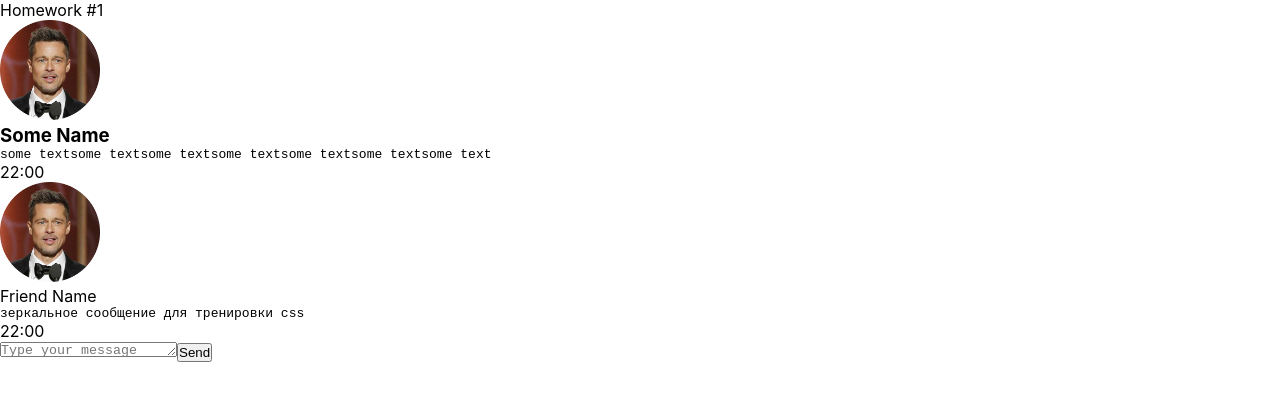
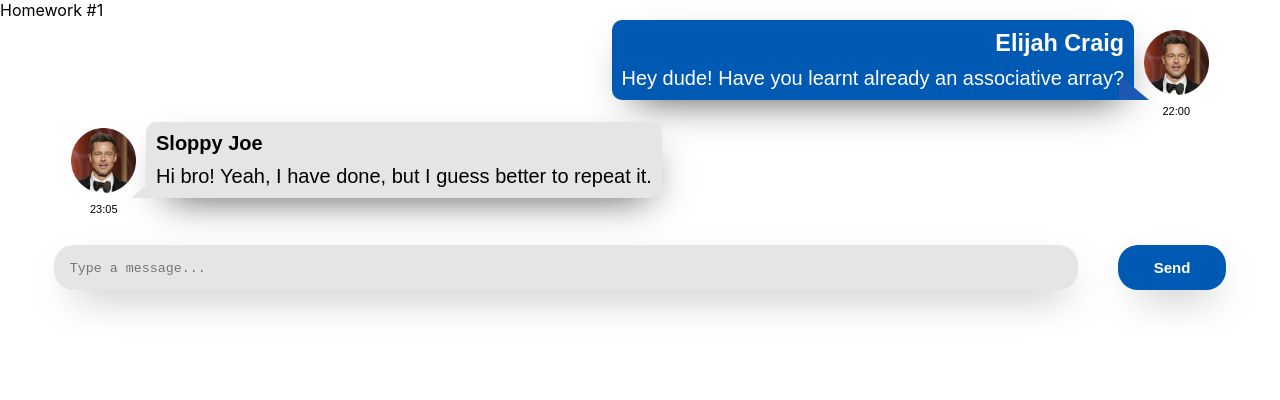
Before and after one commit to VladTomchuk/homeworks_since_sprint_2, a React (Create React App) app: page / in a window 1280 px wide. Shown: the top 400 px of the page. Built offline with nearby package versions, Linux system fonts and the light colour scheme.

Commit message:
Styled components for hmw1.

```diff
--- a/src/s2-homeworks/hw01/HW1.tsx
+++ b/src/s2-homeworks/hw01/HW1.tsx
@@ -35,10 +35,10 @@ export const message0: MessageType = {
     id: 0,
     user: {
         avatar: avatar, // можно менять
-        name: 'Some Name',  // можно менять
+        name: 'Elijah Craig',  // можно менять
     },
     message: {
-        text: 'some textsome textsome textsome textsome textsome textsome text', // можно менять
+        text: 'Hey dude! Have you learnt already an associative array?', // можно менять
         time: '22:00', // можно менять
     },
 }
@@ -46,22 +46,23 @@ export const friendMessage0: MessageType = {
     id: 100,
     user: {
         avatar: avatar, // можно менять
-        name: 'Friend Name', // можно менять
+        name: 'Sloppy Joe', // можно менять
     },
     message: {
-        text: 'зеркальное сообщение для тренировки css', // можно менять
-        time: '22:00', // можно менять
+        text: 'Hi bro! Yeah, I have done, but I guess better to repeat it.', // можно менять
+        time: '23:05', // можно менять
     },
 }
 
 const HW1 = () => {
     return (
-        <div id={'hw1'}>
+        <div id={'hw1'} >
             <div className={s2.hwTitle}>Homework #1</div>
             <div className={s2.hw}>
                 {/*проверка отображения (не менять)*/}
                 <div>
-                    <Message message={message0} />
+
+                    <Message message={message0}/>
                     <FriendMessage message={friendMessage0} />
                 </div>
 
--- a/src/s2-homeworks/hw01/friend-message/FriendMessage.module.css
+++ b/src/s2-homeworks/hw01/friend-message/FriendMessage.module.css
@@ -1,31 +1,65 @@
 .friendMessage {
 
+    display: flex;
+    flex-direction: column;
+    align-items: flex-start;
+    width: 100%;
+    padding-left: 70px;
 }
 
 .friendImageAndText {
-
+    display: flex;
+    /*flex-direction: row-reverse;*/
+    align-items: end;
 }
 
 .friendImageAndText img {
-
+    width: 65px;
+    margin: 0 10px 5px 1px;
 }
 
 .friendText {
+    position: relative;
+    display: flex;
+    flex-direction: column;
+    align-items: flex-start;
+    /*background-color: #0059b3;*/
+    background-color: rgb(229, 229, 229);
+    padding: 10px;
+    border-radius: 10px 10px 10px 0;
+    color: black;
+    font-family: 'Arial', sans-serif;
+    font-size: 20px;
+    z-index: 2;
 
+    -webkit-box-shadow: 4px 16px 42px -18px rgba(0, 0, 0, 0.75);
+    -moz-box-shadow: 4px 16px 42px -18px rgba(0, 0, 0, 0.75);
+    box-shadow: 4px 16px 42px -18px rgba(0, 0, 0, 0.75);
 }
 
 .friendText:after {
-
+    content: ' ';
+    position: absolute;
+    bottom: 0;
+    left: -15px;
+    z-index: -4;
+    display: inline-block;
+    border-bottom: 25px solid rgba(229, 229, 229);
+    border-left: 30px solid transparent
 }
 
 .friendName {
-
+    font-family: 'Montserrat', sans-serif;
+    font-weight: bold;
 }
 
 .friendMessageText {
-
+    font-family: 'Montserrat', sans-serif;
+    padding-top: 10px;
 }
 
 .friendTime {
-
+    margin: 5px 20px;
+    font-family: 'Montserrat', sans-serif;
+    font-size: 11px;
 }
--- a/src/s2-homeworks/hw01/message-sender/MessageSender.module.css
+++ b/src/s2-homeworks/hw01/message-sender/MessageSender.module.css
@@ -1,18 +1,42 @@
 .sendForm {
-
+    margin-top: 25px;
+    display: flex;
+    justify-content: center;
 }
 
 .textarea {
+    width: 80%;
+    border-radius: 20px;
+    padding: 15px;
+    border: 1px solid transparent;
+    background-color: rgb(229, 229, 229);
+    margin-right: 40px;
+    resize: none;
 
+    -webkit-box-shadow: 4px 16px 42px -18px rgba(0, 0, 0, 0.75);
+    -moz-box-shadow: 4px 16px 42px -18px rgba(0, 0, 0, 0.75);
+    box-shadow: 4px 16px 42px -18px rgba(0, 0, 0, 0.75);
 }
 
 .button {
+    padding: 10px 35px;
+    border-radius: 20px;
+    border: 1px solid transparent;
+    background-color: #0059b3;
+    color: white;
+    font-size: 15px;
+    font-weight: bold;
+    font-family: 'Montserrat', sans-serif;
 
+    -webkit-box-shadow: 4px 16px 42px -18px rgba(0, 0, 0, 0.75);
+    -moz-box-shadow: 4px 16px 42px -18px rgba(0, 0, 0, 0.75);
+    box-shadow: 4px 16px 42px -18px rgba(0, 0, 0, 0.75);
 }
 
 .button:hover {
 
 }
+
 .button:active {
 
 }
--- a/src/s2-homeworks/hw01/message-sender/MessageSender.tsx
+++ b/src/s2-homeworks/hw01/message-sender/MessageSender.tsx
@@ -52,7 +52,7 @@ const MessageSender = (props: any) => {
                     ref={textareaRef}
 
                     title={'Shift+Enter for send'}
-                    placeholder={'Type your message'}
+                    placeholder={'Type a message...'}
                     value={text}
 
                     onChange={onChange}
--- a/src/s2-homeworks/hw01/message/Message.module.css
+++ b/src/s2-homeworks/hw01/message/Message.module.css
@@ -1,31 +1,62 @@
 .message {
-
+    display: flex;
+    flex-direction: column;
+    align-items: end;
+    width: 100%;
+    padding-right: 70px;
 }
 
 .imageAndText {
-
+    display: flex;
+    flex-direction: row-reverse;
+    align-items: end;
 }
 
 .imageAndText img {
-
+    width: 65px;
+    margin: 0 1px 5px 10px;
 }
 
 .text {
+    position: relative;
+    display: flex;
+    flex-direction: column;
+    align-items: end;
+    background-color: #0059b3;
+    padding: 10px;
+    border-radius: 10px 10px 0 10px;
+    color: white;
+    font-family: 'Arial', sans-serif;
+    font-size: 20px;
+    z-index: 2;
 
+    -webkit-box-shadow: 4px 16px 42px -18px rgba(0, 0, 0, 0.75);
+    -moz-box-shadow: 4px 16px 42px -18px rgba(0, 0, 0, 0.75);
+    box-shadow: 4px 16px 42px -18px rgba(0, 0, 0, 0.75);
 }
 
 .text:after {
-
+    content: ' ';
+    position: absolute;
+    bottom: 0;
+    right: -15px;
+    z-index: -4;
+    border-bottom: 25px solid #1d59b3;
+    border-right: 30px solid transparent;
 }
 
 .name {
-
+    font-family: 'Montserrat', sans-serif;
+    font-weight: bold;
 }
 
 .messageText {
-
+    font-family: 'Montserrat', sans-serif;
+    padding-top: 10px;
 }
 
 .time {
-
+    margin: 5px 20px;
+    font-family: 'Montserrat', sans-serif;
+    font-size: 11px;
 }
--- a/src/s2-homeworks/hw01/message/Message.tsx
+++ b/src/s2-homeworks/hw01/message/Message.tsx
@@ -15,7 +15,7 @@ const Message = (props: MessagePropsType) => {
                 <img
                     id={'hw1-avatar-' + props.message.id}
                     // создаёт студент
-                        src={props.message.user.avatar} width={"100px"}
+                        src={props.message.user.avatar}
                     //
                 />
                 <div className={s.text}>
```
